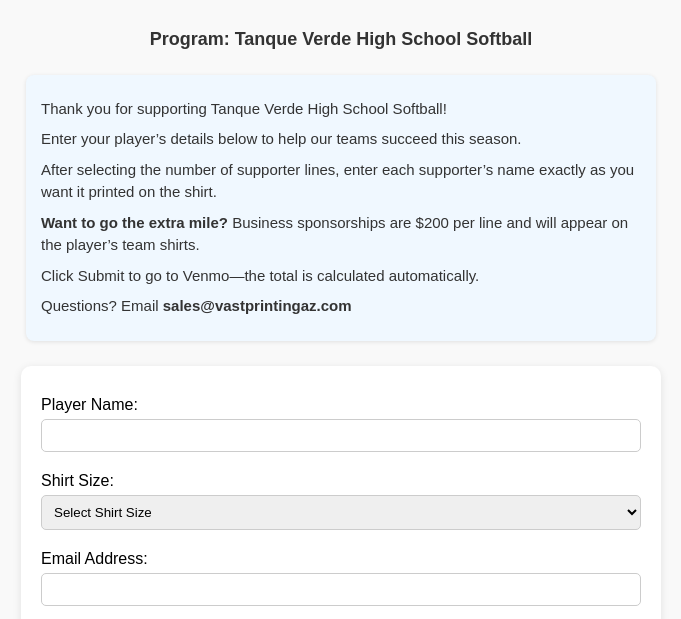
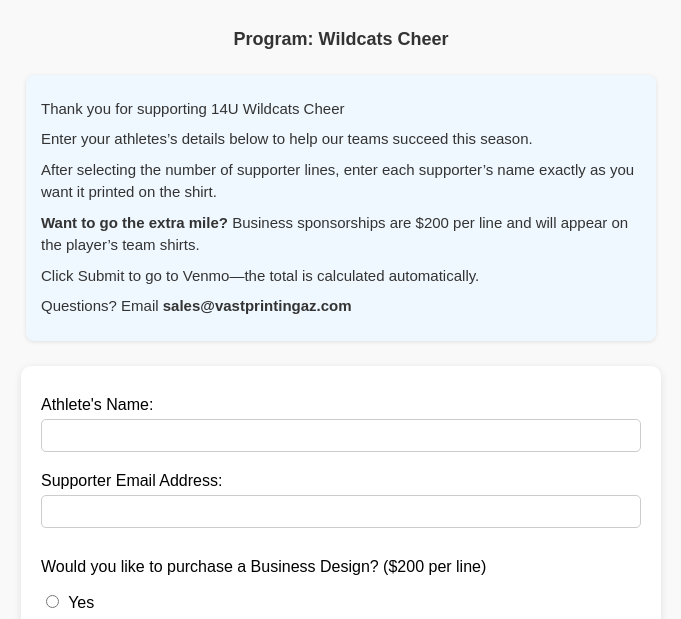
Before and after one commit to anthonylisacki-ship-it/tvhs, a website: page index.html in a window 1280 px wide. Shown: the part 148-767 px from the top of the page, without its empty margins (299-980 px from the left). Drawn offline with Linux system fonts and the light colour scheme.

Commit message:
Update index.html

```diff
--- a/index.html
+++ b/index.html
@@ -2,7 +2,7 @@
 <html lang="en">
 <head>
   <meta charset="UTF-8" />
-  <title>Shirt Orders - Tanque Verde High School Softball</title>
+  <title>Wildcats Cheer - Fundraiser</title>
   <style>
     body { font-family: Arial, sans-serif; margin: 20px; background-color: #f9f9f9; }
     .header { text-align: center; margin-top: 50px; margin-bottom: 25px; }
@@ -31,12 +31,12 @@
 
 <div class="header">
   <img src="vastlogo.png" alt="Vast Printing Logo" class="logo">
-  <p class="program-text">Program: Tanque Verde High School Softball</p>
+  <p class="program-text">Program: Wildcats Cheer</p>
 </div>
 
 <div class="instructions">
-  <p>Thank you for supporting Tanque Verde High School Softball!</p>
-  <p>Enter your player’s details below to help our teams succeed this season.</p>
+  <p>Thank you for supporting 14U Wildcats Cheer</p>
+  <p>Enter your athletes’s details below to help our teams succeed this season.</p>
   <p>After selecting the number of supporter lines, enter each supporter’s name exactly as you want it printed on the shirt.</p>
   <p><strong>Want to go the extra mile?</strong> Business sponsorships are $200 per line and will appear on the player’s team shirts.</p>
   <p>Click Submit to go to Venmo—the total is calculated automatically.</p>
@@ -45,27 +45,11 @@
 
 <form id="orderForm">
   <div class="form-section">
-    <label for="playerName">Player Name:</label>
+    <label for="playerName">Athlete's Name:</label>
     <input type="text" id="playerName" name="playerName" required>
 
-    <label for="shirtSize">Shirt Size:</label>
-    <select id="shirtSize" name="shirtSize" required>
-      <option value="" disabled selected>Select Shirt Size</option>
-      <option value="Youth XS">Youth XS</option>
-      <option value="Youth S">Youth S</option>
-      <option value="Youth M">Youth M</option>
-      <option value="Youth L">Youth L</option>
-      <option value="Youth XL">Youth XL</option>
-      <option value="Adult S">Adult S</option>
-      <option value="Adult M">Adult M</option>
-      <option value="Adult L">Adult L</option>
-      <option value="Adult XL">Adult XL</option>
-      <option value="Adult 2XL">Adult 2XL</option>
-      <option value="Adult 3XL">Adult 3XL</option>
-      <option value="Adult 4XL">Adult 4XL</option>
-    </select>
 
-    <label for="email">Email Address:</label>
+    <label for="email">Supporter Email Address:</label>
     <input type="email" id="email" name="email" required>
   </div>
 
```
